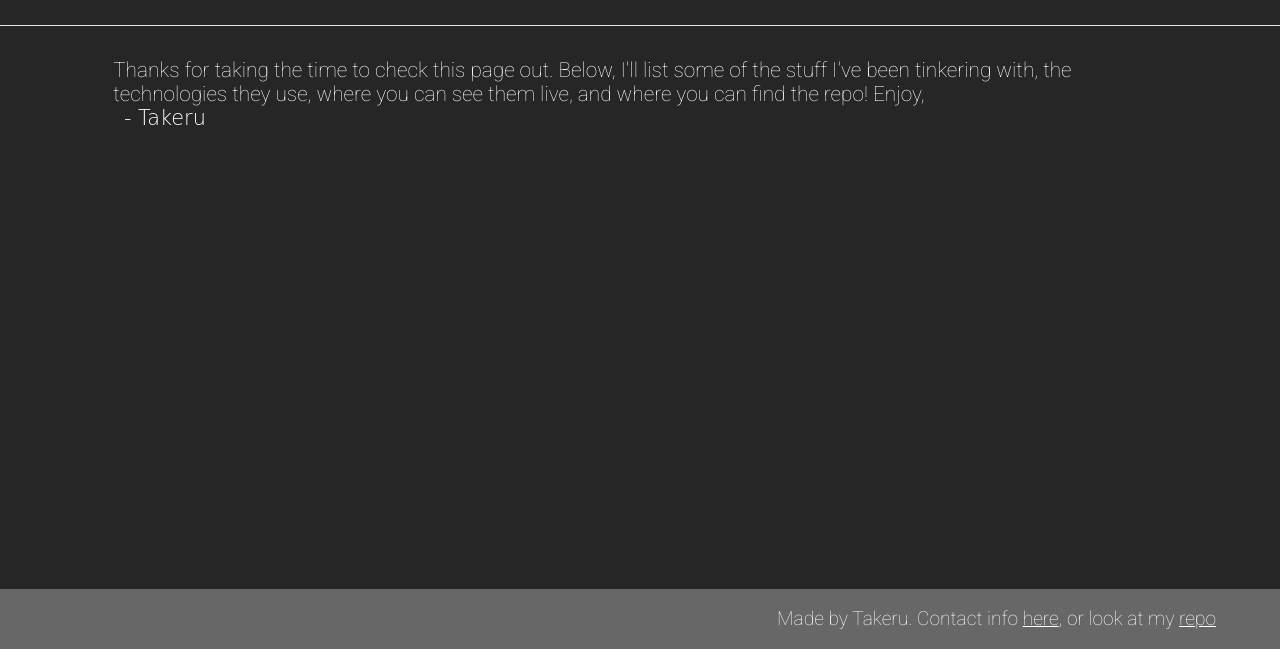
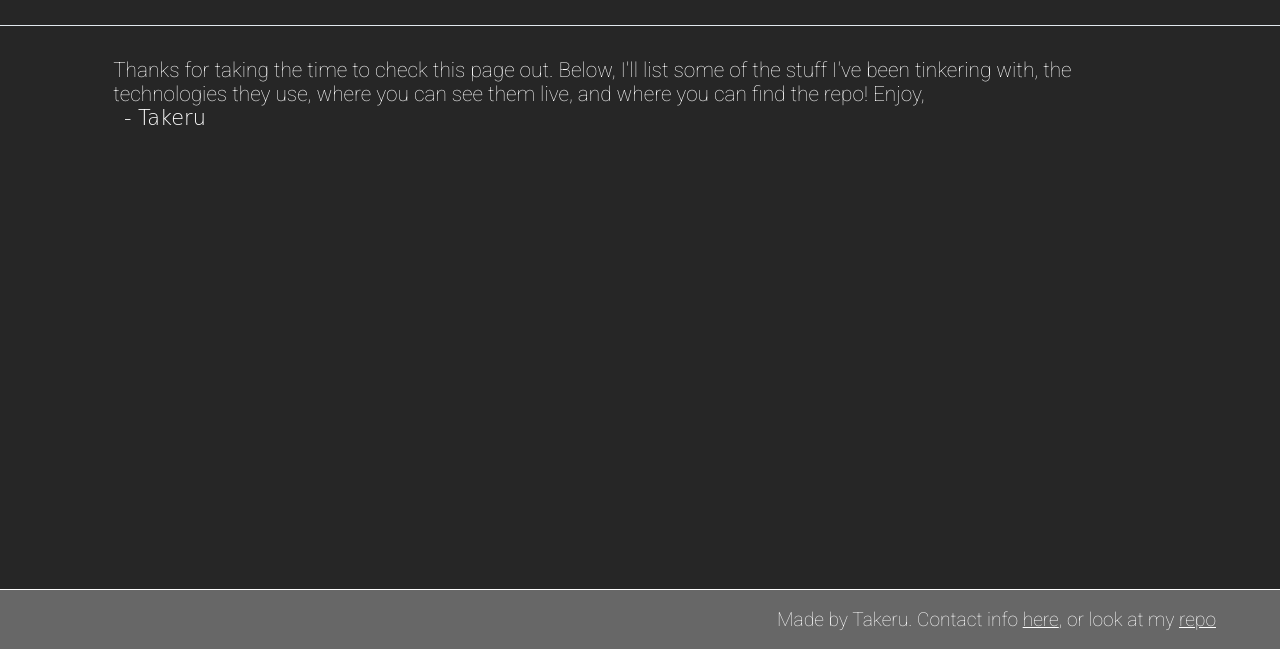
Before and after one commit to tkomiya24/github.io, a website: page index.html in a window 1280 px wide. Shown: the part 151-800 px from the top of the page. Drawn offline with nearby package versions, Linux system fonts and the light colour scheme; some packages are replaced by stand-ins of ours; files that its build step writes are made by us from their sources.

Commit message:
Adds a border to top of footer

```diff
--- a/sass/_footer.scss
+++ b/sass/_footer.scss
@@ -13,6 +13,8 @@ footer {
   box-sizing: border-box;
   position: relative;
   margin-top: -$footerHeight;
+  border-top: 1px solid white;
+  box-sizing: border-box;
   h1, h2, h3, h4, h5, h6 {
     margin: 0;
     padding: 0;
```
